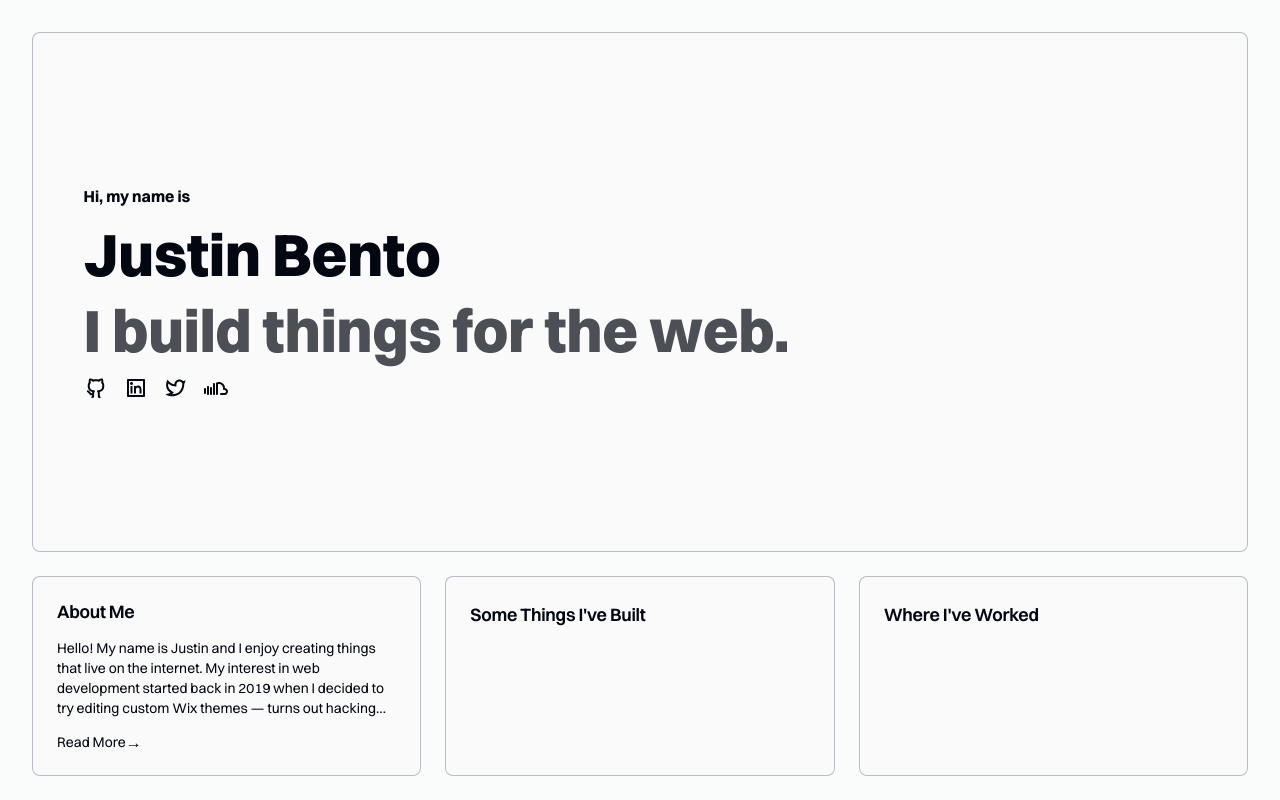
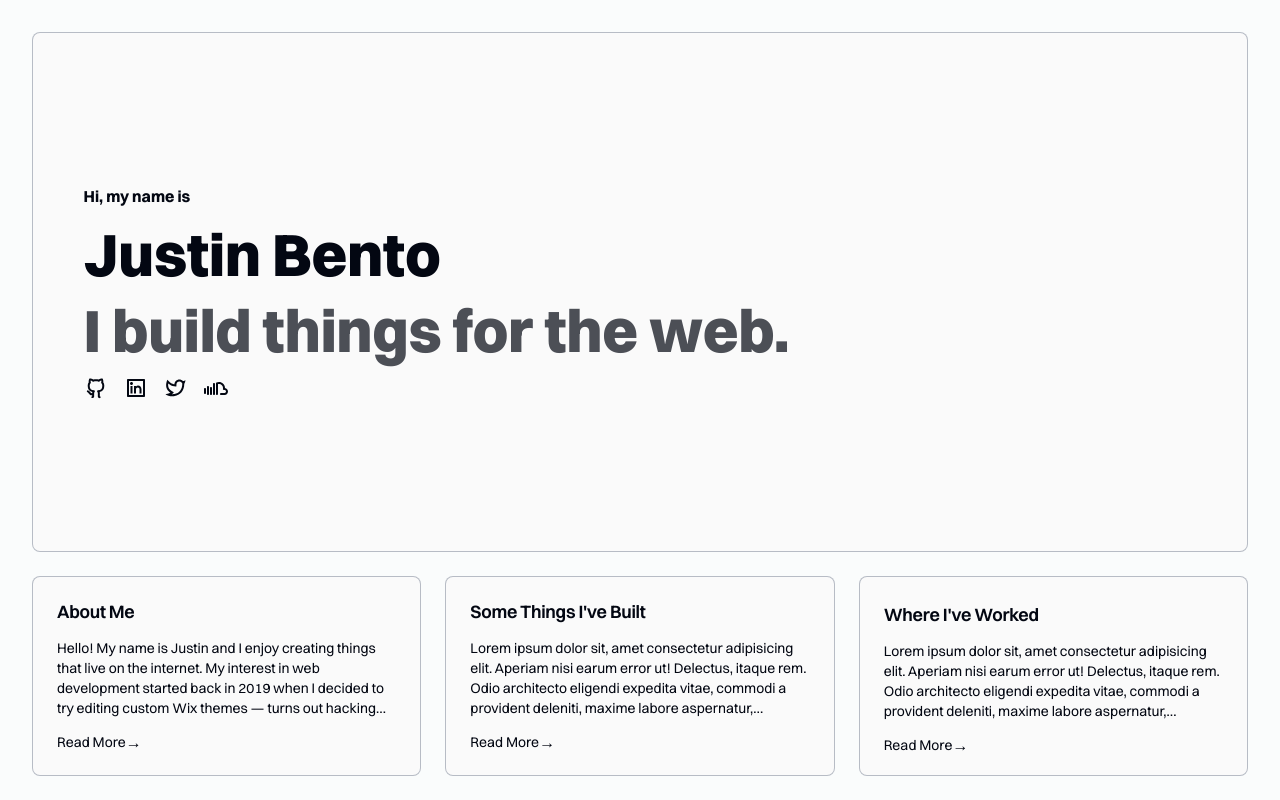
Before and after one commit to Justin-Bento/portfolio, a Next.js app: page / in a window 1280 px wide. Built offline with nearby package versions, Linux system fonts and the light colour scheme.

Commit message:
Added dummy content for projects, and experience card.

```diff
--- a/app/(frontend)/page.tsx
+++ b/app/(frontend)/page.tsx
@@ -43,19 +43,35 @@ export default function Home() {
           </div>
         </Card>
         {/* Projects Card */}
-        <Card className="col-span-12 lg:col-span-4 h-[25vh]">
-          <div className="px-4 py-5 sm:p-6">
+        <Card className="col-span-12 lg:col-span-4 h-[25vh]  flex flex-col items-start justify-center">
+          <div className="px-4 py-5 sm:p-6 space-y-3">
             <h2 className="text-lg font-semibold tracking-[-0.015em] text-zinc-950 dark:text-white">
               Some Things I've Built
             </h2>
+            <p className="text-sm leading-5 line-clamp-4">
+              Lorem ipsum dolor sit, amet consectetur adipisicing elit. Aperiam nisi earum error ut! Delectus, itaque
+              rem. Odio architecto eligendi expedita vitae, commodi a provident deleniti, maxime labore aspernatur,
+              delectus numquam Lorem ipsum dolor sit amet consectetur adipisicing elit. Nihil.
+            </p>
+            <Link href="/about" className="text-sm flex items-center justify-start">
+              Read More <span className="text-base">&rarr;</span>
+            </Link>
           </div>
         </Card>
         {/* Work Experience Card */}
         <Card className="col-span-12 lg:col-span-4 h-[25vh]">
-          <div className="px-4 py-5 sm:p-6">
+          <div className="px-4 py-5 sm:p-6 space-y-3">
             <h2 className="text-lg font-semibold tracking-[-0.015em] text-zinc-950 dark:text-white">
               Where I've Worked
             </h2>
+            <p className="text-sm leading-5 line-clamp-4">
+              Lorem ipsum dolor sit, amet consectetur adipisicing elit. Aperiam nisi earum error ut! Delectus, itaque
+              rem. Odio architecto eligendi expedita vitae, commodi a provident deleniti, maxime labore aspernatur,
+              delectus numquam Lorem ipsum dolor sit amet consectetur adipisicing elit. Nihil.
+            </p>
+            <Link href="/about" className="text-sm flex items-center justify-start">
+              Read More <span className="text-base">&rarr;</span>
+            </Link>
           </div>
         </Card>
       </main>
```
